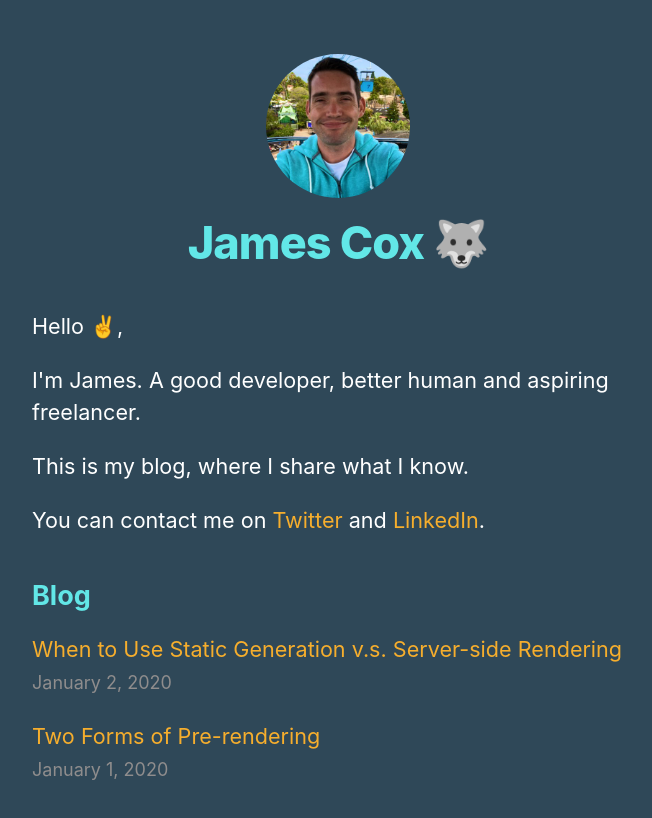
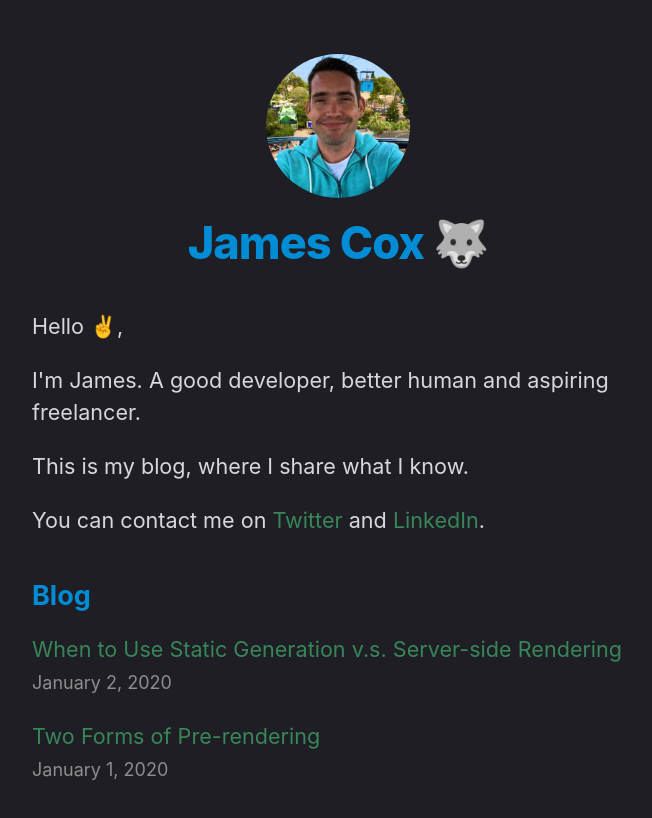
Before and after one commit to jamesncox/next-sample-blog, a Next.js app: page / in a window 1280 px wide. Shown: the top 818 px of the page, without its empty margins (302-954 px from the left). Built offline with nearby package versions, Linux system fonts and the light colour scheme.

Commit message:
Update colors global and utils.module.css

```diff
--- a/styles/global.css
+++ b/styles/global.css
@@ -6,8 +6,8 @@ body {
     Cantarell, Fira Sans, Droid Sans, Helvetica Neue, sans-serif;
   line-height: 1.6;
   font-size: 18px;
-  background-color: #2F4858;
-  color: rgb(255, 255, 255);
+  background-color: #1E1E24;
+  color: #D9D7DD;
 }
 
 * {
@@ -15,13 +15,13 @@ body {
 }
 
 a {
-  color:  #F6AE2D;
+  color:  #388659;
   text-decoration: none;
 }
 
 a:hover {
   text-decoration: underline;
-  color: #F26419;
+  color: #3DFAFF;
 }
 
 img {
--- a/styles/utils.module.css
+++ b/styles/utils.module.css
@@ -4,7 +4,7 @@
     font-weight: 800;
     letter-spacing: -0.05rem;
     margin: 1rem 0;
-    color: #62e7e7;
+    color: #008DD5;
 }
 
 .headingXl {
@@ -13,10 +13,11 @@
     font-weight: 800;
     letter-spacing: -0.05rem;
     margin: 1rem 0;
+    color: #E76F51;
 }
 
   .headingLg {
-    color: #62e7e7;
+    color: #008DD5;
     font-size: 1.5rem;
     line-height: 1.4;
     margin: 1rem 0;
```
